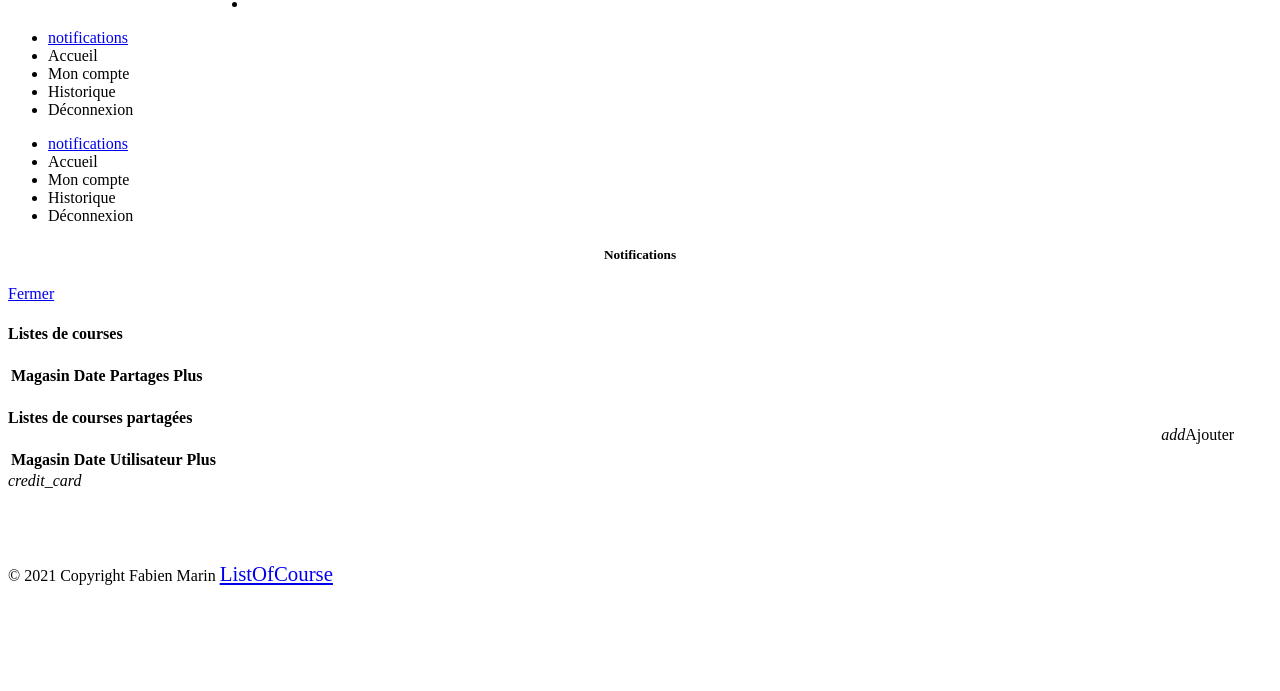
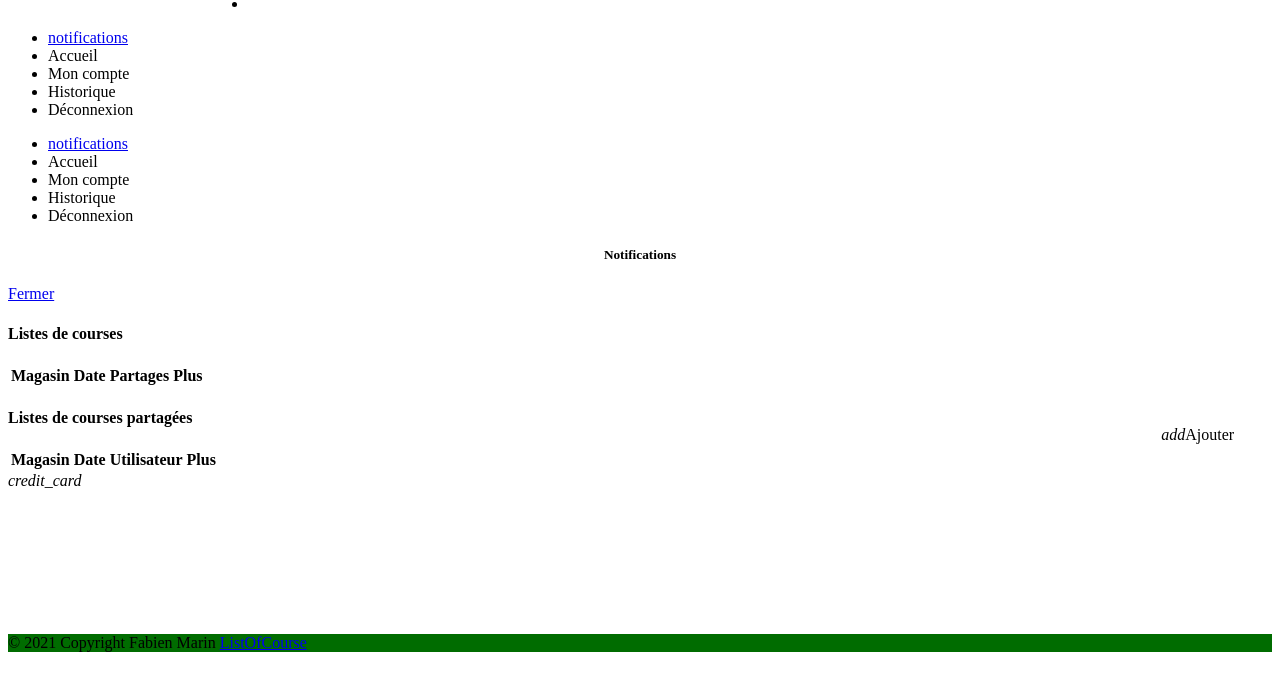
Before and after one commit to fmarin84/Node_js, a plain HTML site: page front/views/index.html in a window 1280 px wide. Shown: the part 47-738 px from the top of the page. Drawn offline with Linux system fonts and the light colour scheme.

Commit message:
design footer

```diff
--- a/front/res/css/index.css
+++ b/front/res/css/index.css
@@ -26,3 +26,7 @@ table.responsive-table {
     color: #fff;
     background-color: #006c00;
 }
+
+.footer-copyright{
+    background-color: #006c00;
+}
--- a/front/views/index.html
+++ b/front/views/index.html
@@ -89,14 +89,14 @@
     </div>
 </div>
 
-<br><br><br><br>
+<br><br><br><br><br><br><br><br>
 
-<footer class="page-footer">
+<footer class="page-footer"style="background-color: #006c00">
 
-    <div class="footer-copyright">
-        <div class="container">
+    <div class="footer-copyright"style="background-color: #006c00">
+        <div class="container" style="background-color: #006c00">
             © 2021 Copyright Fabien Marin
-            <a href="#" class="grey-text text-lighten-4 right " style="font-size: 1.3rem;">ListOfCourse</a>
+            <a href="#" class="grey-text text-lighten-4 right " >ListOfCourse</a>
 
         </div>
     </div>
```
